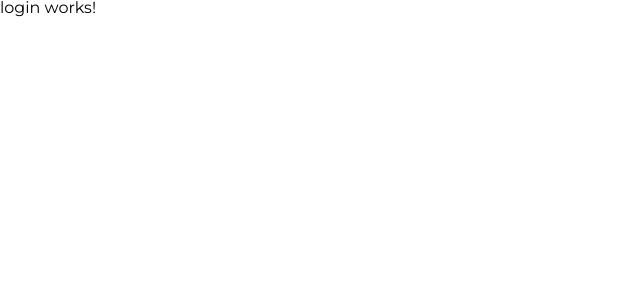
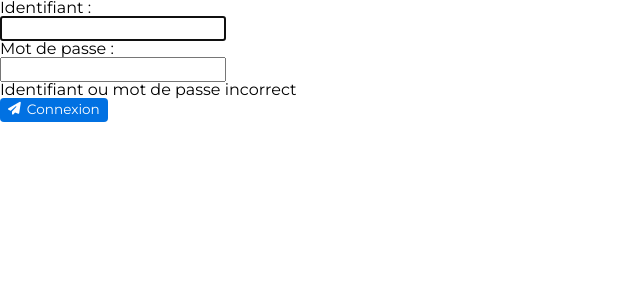
Before and after one commit to achilledavid/mud-ladder, an Angular app: page /login in a window 1280 px wide. Shown: the top 300 px of the page, without its empty margins (0-640 px from the left). Built offline with nearby package versions, Linux system fonts and the light colour scheme.

Commit message:
HTML de la page

```diff
--- a/src/app/PAGES/login/login.component.html
+++ b/src/app/PAGES/login/login.component.html
@@ -1 +1,21 @@
-<p>login works!</p>
+<div class="form">
+    <div class="form__item">
+        <label for="identifiant">
+            <p>Identifiant :</p>
+        </label>
+        <input type="text" id="identifiant" autocomplete="off" required autofocus>
+    </div>
+    <div class="form__item form__item--invalid">
+        <label for="password">
+            <p>Mot de passe :</p>
+        </label>
+        <input type="password" id="password" autocomplete="off" required>
+        <p class="message">Identifiant ou mot de passe incorrect</p>
+    </div>
+    <div class="form__buttons">
+        <button class="button button--main button--icon">
+            <i class="fa fa-paper-plane"></i>
+            <p>Connexion</p>
+        </button>
+    </div>
+</div>
--- a/src/scss/styles.scss
+++ b/src/scss/styles.scss
@@ -2,7 +2,10 @@
     --background: #fff;
     --text: #000;
     --main: #0171E2;
+    --main-light: #cce6ff;
     --main-text: #fff;
+    --red: hsl(5, 100%, 48%);
+    --red-light: hsl(5, 100%, 90%);
 }
 
 * {
```
